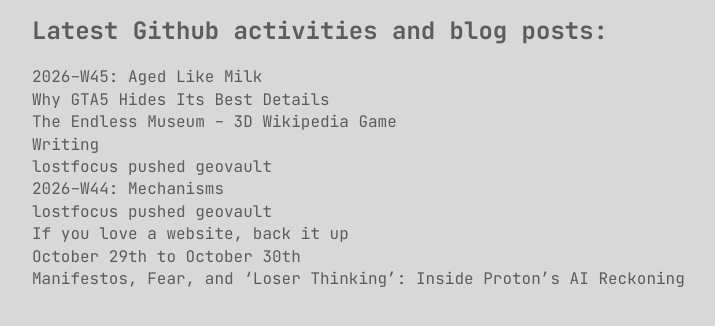
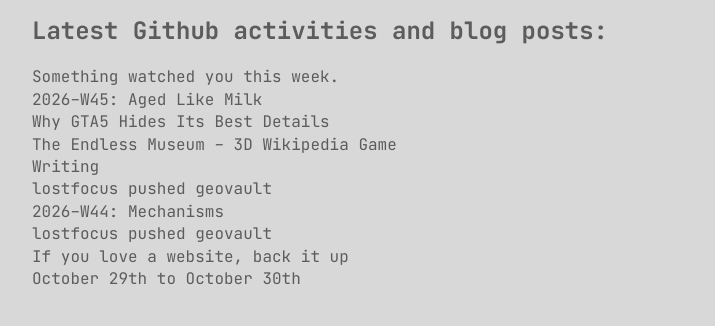
Before and after one commit to lostfocus/lostfocus.github.com, a plain HTML site: page index.html in a window 1280 px wide. Shown: the part 378-704 px from the top of the page, without its empty margins (233-948 px from the left). Drawn offline with Linux system fonts and the light colour scheme; files whose address does not match are found by name.

Commit message:
Updated with the latest blog posts

```diff
--- a/index.html
+++ b/index.html
@@ -40,7 +40,8 @@
 	<div class="feed">
 		<h2>Latest Github activities and blog posts:</h2>
 		<ul>
-			<!-- POST-LIST:START --><li><a href='https://lostfocus.de/2026/11/08/2026-w45-aged-like-milk/'>2026-W45: Aged Like Milk</li>
+			<!-- POST-LIST:START --><li><a href='https://www.watched.earth/'>Something watched you this week.</li>
+<li><a href='https://lostfocus.de/2026/11/08/2026-w45-aged-like-milk/'>2026-W45: Aged Like Milk</li>
 <li><a href='https://www.youtube.com/watch?v=B399N-gqjR0'>Why GTA5 Hides Its Best Details</li>
 <li><a href='https://theendlessmuseum.com/'>The Endless Museum - 3D Wikipedia Game</li>
 <li><a href='https://lostfocus.de/2026/11/07/writing/'>Writing</li>
@@ -49,7 +50,6 @@
 <li><a href='https://github.com/lostfocus/geovault/compare/d93c2b56ea...1e859b4734'>lostfocus pushed geovault</li>
 <li><a href='https://blog.mistys-internet.website/post/2026/10/29/if-you-love-a-website-back-it-up/'>If you love a website, back it up</li>
 <li><a href='https://lostfocus.de/2026/10/30/october-29th-to-october-30th/'>October 29th to October 30th</li>
-<li><a href='https://www.404media.co/manifestos-fear-and-loser-thinking-inside-protons-ai-reckoning/'>Manifestos, Fear, and ‘Loser Thinking’: Inside Proton’s AI Reckoning</li>
 <!-- POST-LIST:END -->
 		</ul>
 	</div>
```
